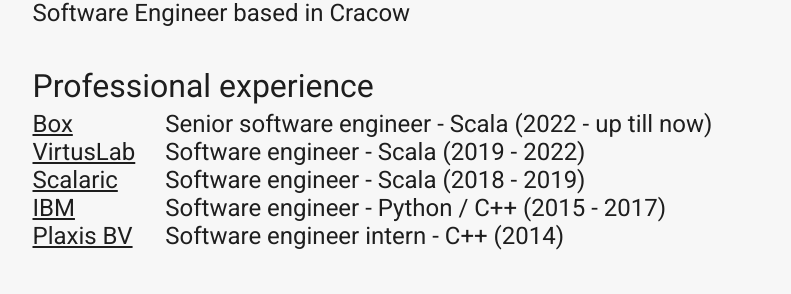
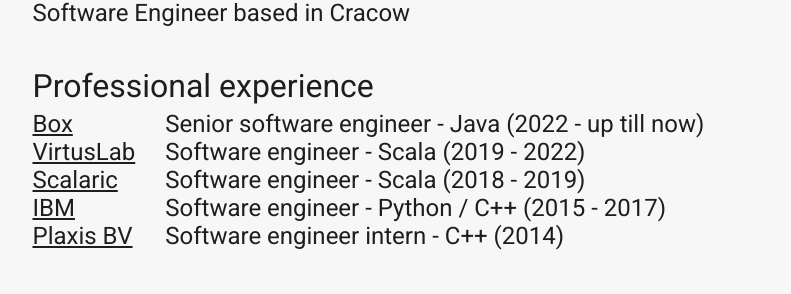
Before and after one commit to kamilbozek/kamilbozek.github.io, a Jekyll site: the page built from about.html, in a window 1280 px wide. Shown: the part 169-463 px from the top of the page, without its empty margins (234-1025 px from the left). Built offline with Jekyll 4.4.1, drawn with Linux system fonts in a browser that asks for light colours.

Commit message:
Update jobs.yml

```diff
--- a/_data/jobs.yml
+++ b/_data/jobs.yml
@@ -1,6 +1,6 @@
 - company: Box
   companyWebsite: https://www.box.com/home
-  position: Senior software engineer - Scala
+  position: Senior software engineer - Java
   when: 2022 - up till now
 - company: VirtusLab
   companyWebsite: https://virtuslab.com/
```
